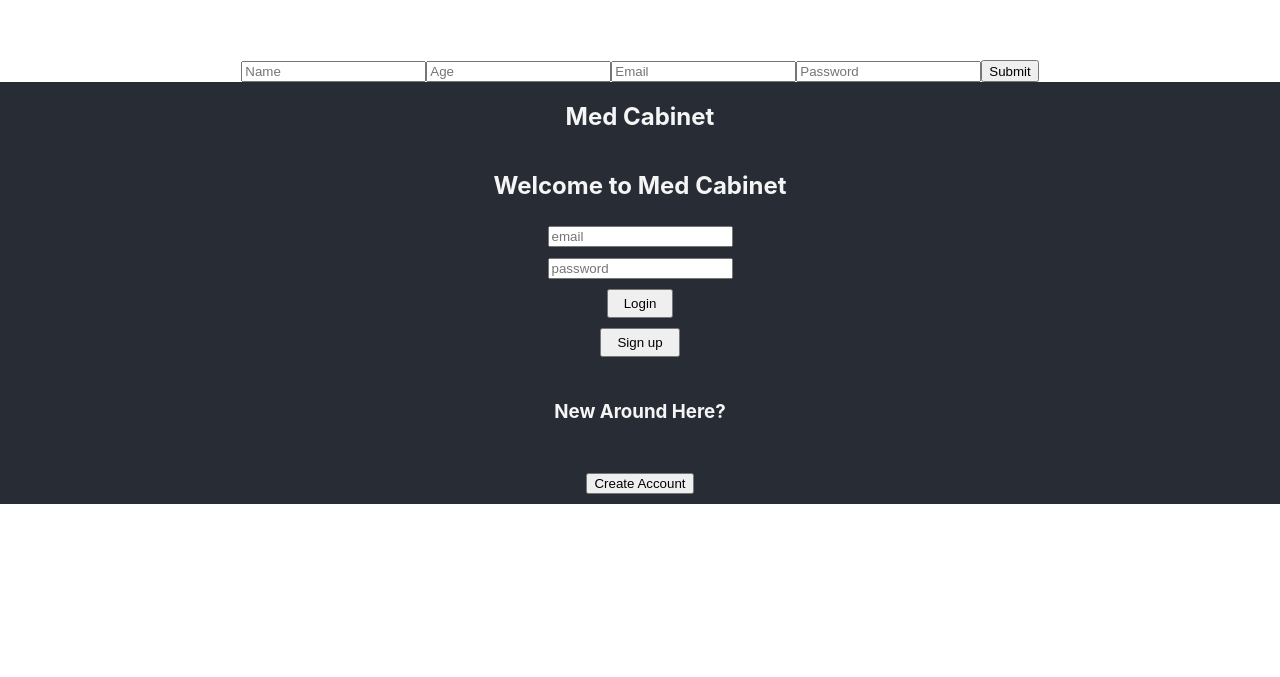
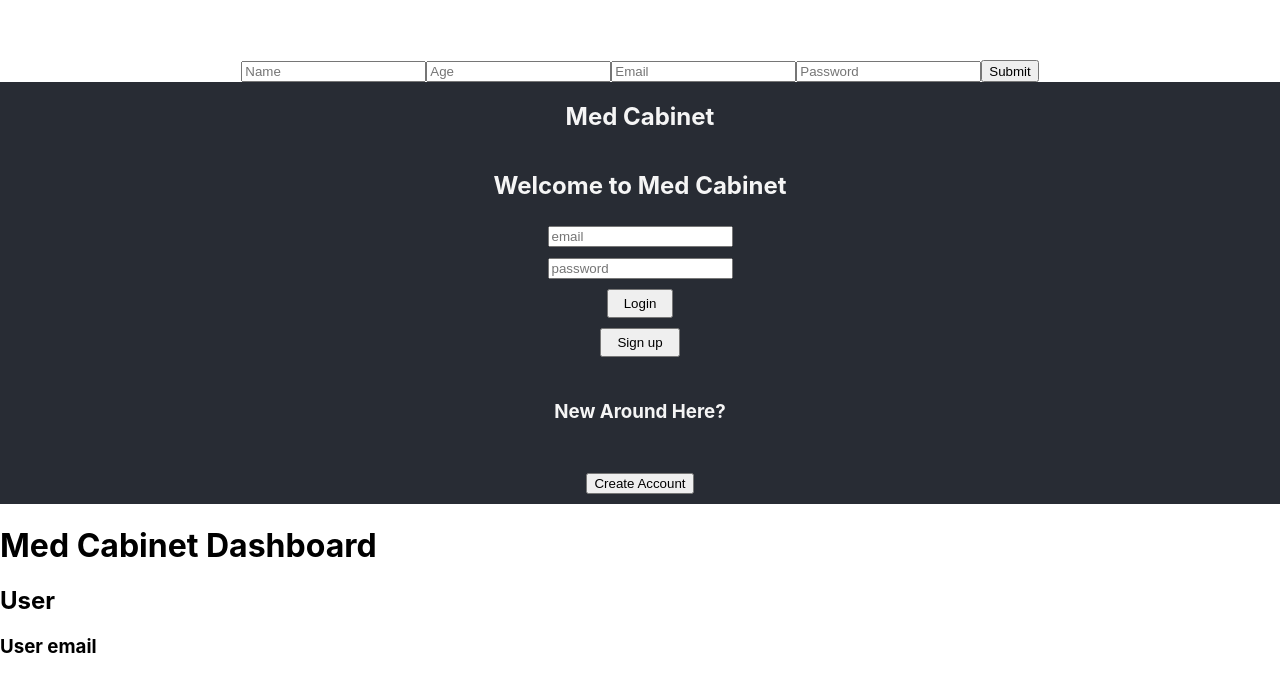
Before and after one commit to Build-Week-HairC/Front-end, a React (Create React App) app in the folder med/: page / in a window 1280 px wide. Shown: the part 440-1117 px from the top of the page. Before the commit the page ends 944 px from the top, so only its background shows below. Built offline with nearby package versions, Linux system fonts and the light colour scheme.

Commit message:
starting working on homepage

```diff
--- a/med/src/App.js
+++ b/med/src/App.js
@@ -15,6 +15,7 @@ function App() {
         <FormikSignupForm />
         <Route exact path='/' component={Login}/>
         <PrivateRoute path='/medcabinet' component={MedCabinet} />
+        <MedCabinet />
       </div>
     </Router>
   );
--- a/med/src/components/MedCabinet/MedCabinet.js
+++ b/med/src/components/MedCabinet/MedCabinet.js
@@ -1,9 +1,16 @@
 import React from 'react';
 
 const MedCabinet = () => {
+
+  console.log("test");
+
   return (
     <div>
-      <h1>Private - After Login</h1>
+      <h1>Med Cabinet Dashboard</h1>
+      <div className="user-info">
+        <h2>User</h2>
+        <h3>User email</h3>
+      </div>
     </div>
   );
 }
```
